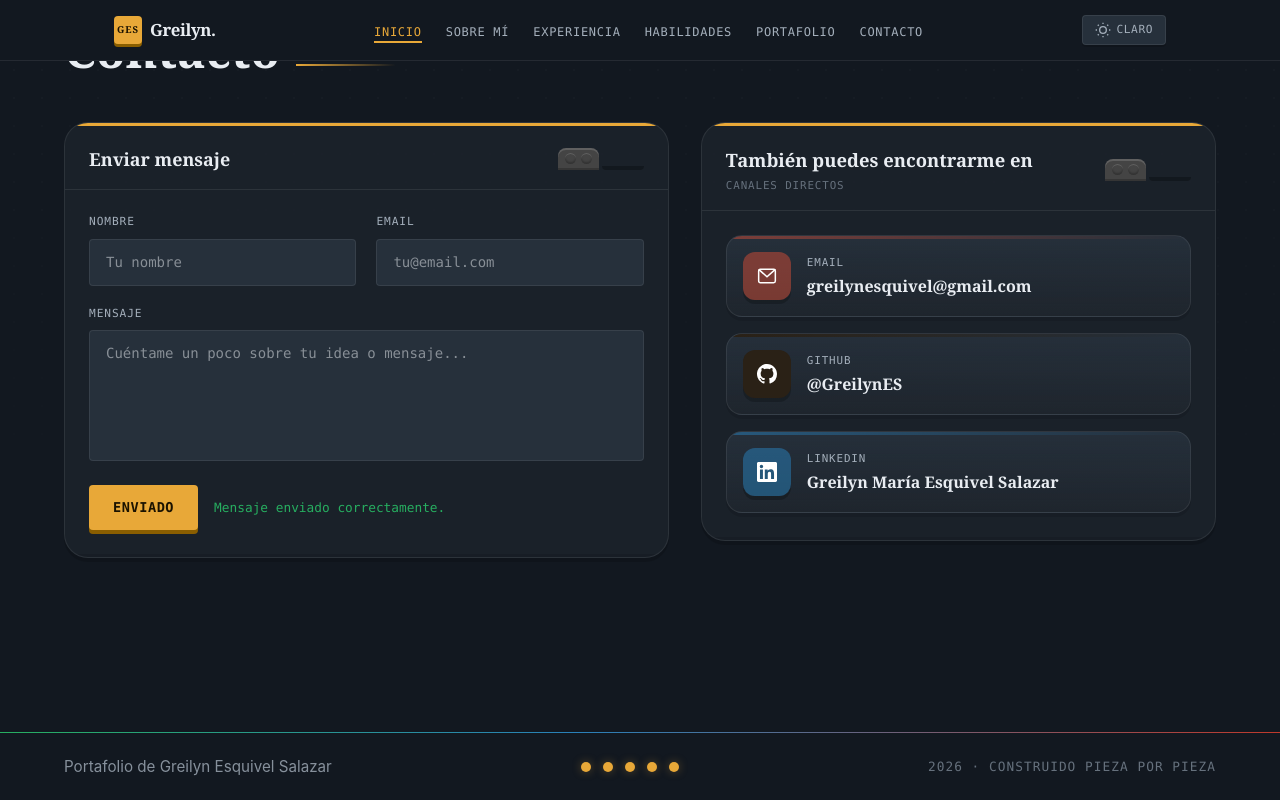
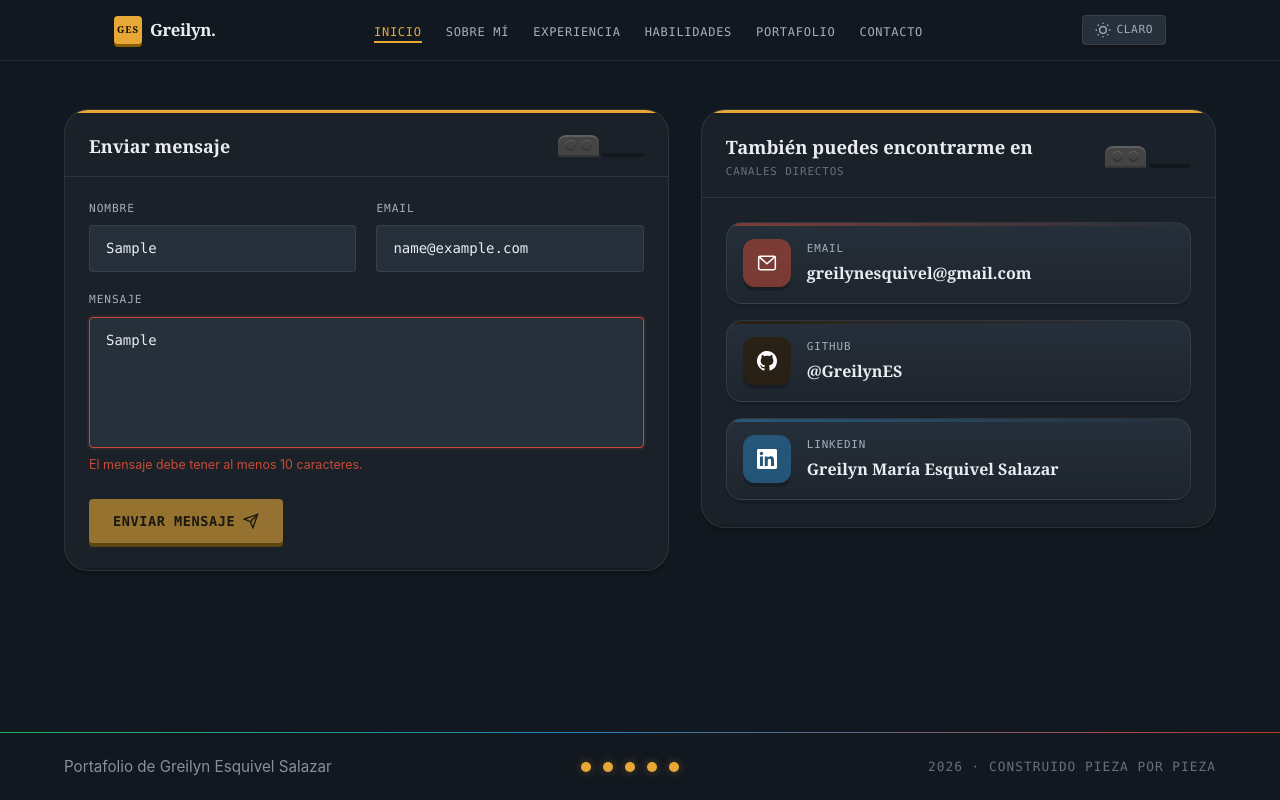
Before and after one commit to GreilynES/MyPortfolio, a React (Vite) app: page / in a window 1280 px wide. Both pictures are taken after typing "Sample", "name@example.com", "Sample" into the empty fields and a click on the button "ENVIAR MENSAJE". Shown: the part 4336-5136 px from the top of the page. Built offline with nearby package versions, Linux system fonts and the light colour scheme.

Commit message:
validacion

```diff
--- a/package.json
+++ b/package.json
@@ -11,8 +11,10 @@
   },
   "dependencies": {
     "@tailwindcss/vite": "^4.2.1",
+    "@tanstack/react-form": "^1.28.4",
     "react": "^19.2.0",
-    "react-dom": "^19.2.0"
+    "react-dom": "^19.2.0",
+    "zod": "^4.3.6"
   },
   "devDependencies": {
     "@eslint/js": "^9.39.1",
--- a/src/modules/cv/components/Contact/ContactSection.tsx
+++ b/src/modules/cv/components/Contact/ContactSection.tsx
@@ -1,6 +1,29 @@
 import { useState } from "react";
 import SectionLayout from "../../../../shared/components/layout/SectionLayout";
 import { profile } from "../../data/profile";
+import { useForm } from "@tanstack/react-form";
+import { z } from "zod";
+
+/* ── Schema Zod ──────────────────────────────────────────────── */
+const contactSchema = z.object({
+  name: z
+    .string()
+    .trim()
+    .min(1, "El nombre es obligatorio.")
+    .min(2, "El nombre debe tener al menos 2 caracteres.")
+    .max(80, "El nombre no puede superar 80 caracteres."),
+  email: z
+    .string()
+    .trim()
+    .min(1, "El email es obligatorio.")
+    .email("Ingresa un correo válido."),
+  message: z
+    .string()
+    .trim()
+    .min(1, "El mensaje es obligatorio.")
+    .min(10, "El mensaje debe tener al menos 10 caracteres.")
+    .max(800, "El mensaje no puede superar 800 caracteres."),
+});
 
 /* ── Íconos ───────────────────────────────────────────────────── */
 function IconMail() {
@@ -36,7 +59,6 @@ function IconLinkedin() {
     </svg>
   );
 }
-
 
 /* ── Bloque mini LEGO ─────────────────────────────────────────── */
 function MiniBrick({ color }: { color: string }) {
@@ -138,27 +160,76 @@ function ContactItem({
   );
 }
 
+/* ── Utilidad ─────────────────────────────────────────────────── */
+function getFieldError(meta: {
+  isTouched?: boolean;
+  errors?: unknown[];
+}) {
+  if (!meta.isTouched || !meta.errors?.length) return null;
+  const first = meta.errors[0];
+  return typeof first === "string" ? first : "Campo inválido.";
+}
+
 /* ── Componente principal ─────────────────────────────────────── */
 export default function ContactSection() {
-  const [formData, setFormData] = useState({ name: "", email: "", message: "" });
   const [status, setStatus] = useState<"idle" | "sending" | "sent" | "error">("idle");
-
-  const handleSubmit = (e: React.FormEvent) => {
-    e.preventDefault();
-    setStatus("sending");
-    setTimeout(() => {
-      setStatus("sent");
-      setFormData({ name: "", email: "", message: "" });
-    }, 1500);
-  };
 
   const emailSocial = profile.socials.find((s) => s.platform === "email");
   const githubSocial = profile.socials.find((s) => s.platform === "github");
   const linkedinSocial = profile.socials.find((s) => s.platform === "linkedin");
 
+  const form = useForm({
+    defaultValues: {
+      name: "",
+      email: "",
+      message: "",
+    },
+    validators: {
+      onSubmit: ({ value }) => {
+        const result = contactSchema.safeParse(value);
+        if (result.success) return undefined;
+
+        const fieldErrors = result.error.flatten().fieldErrors;
+        return {
+          fields: {
+            name: fieldErrors.name?.[0],
+            email: fieldErrors.email?.[0],
+            message: fieldErrors.message?.[0],
+          },
+        };
+      },
+    },
+    onSubmit: async ({ value }) => {
+      try {
+        setStatus("sending");
+
+        const subject = encodeURIComponent(
+          `Mensaje desde el portafolio de ${value.name}`
+        );
+
+        const body = encodeURIComponent(
+    `Nombre: ${value.name}
+    Email: ${value.email}
+
+    Mensaje:
+    ${value.message}`
+        );
+
+        const mailtoLink = `mailto:greilynesquivel@gmail.com?subject=${subject}&body=${body}`;
+
+        window.location.href = mailtoLink;
+
+        form.reset();
+        setStatus("sent");
+      } catch (error) {
+        console.error(error);
+        setStatus("error");
+      }
+    },
+  });
+
   return (
     <SectionLayout id="contact">
-      {/* Encabezado */}
       <div className="mb-12">
         <div className="flex items-end gap-4">
           <h2
@@ -173,7 +244,6 @@ export default function ContactSection() {
             aria-hidden="true"
           />
         </div>
-
       </div>
 
       <div className="grid grid-cols-1 gap-8 lg:grid-cols-[1.08fr_0.92fr]">
@@ -201,89 +271,206 @@ export default function ContactSection() {
             <MiniBrick color="#444444" />
           </div>
 
-          <form onSubmit={handleSubmit} className="p-6 flex flex-col gap-5">
+          <form
+            onSubmit={(e) => {
+              e.preventDefault();
+              e.stopPropagation();
+              form.handleSubmit();
+            }}
+            className="p-6 flex flex-col gap-5"
+            noValidate
+          >
             <div className="grid grid-cols-1 gap-5 sm:grid-cols-2">
+              <form.Field
+                name="name"
+                validators={{
+                  onChange: ({ value }) => {
+                    const result = contactSchema.shape.name.safeParse(value);
+                    return result.success ? undefined : result.error.issues[0]?.message;
+                  },
+                  onBlur: ({ value }) => {
+                    const result = contactSchema.shape.name.safeParse(value);
+                    return result.success ? undefined : result.error.issues[0]?.message;
+                  },
+                }}
+              >
+                {(field) => {
+                  const error = getFieldError(field.state.meta);
+
+                  return (
                     <div className="flex flex-col gap-2">
                       <label
-                  htmlFor="name"
+                        htmlFor={field.name}
                         className="font-mono text-[0.7rem] tracking-[0.08em] uppercase"
                         style={{ color: "var(--text-muted)" }}
                       >
                         Nombre
                       </label>
+
                       <input
                         type="text"
-                  id="name"
-                  value={formData.name}
-                  onChange={(e) => setFormData({ ...formData, name: e.target.value })}
-                  required
-                  className="w-full rounded px-4 py-3 font-mono text-[0.875rem] outline-none transition-all duration-200 focus:ring-2 focus:ring-[#e8a838]"
+                        id={field.name}
+                        name={field.name}
+                        value={field.state.value}
+                        onChange={(e) => field.handleChange(e.target.value)}
+                        onBlur={field.handleBlur}
+                        className="w-full rounded px-4 py-3 font-mono text-[0.875rem] outline-none transition-all duration-200"
                         style={{
                           background: "var(--bg-elevated)",
-                    border: "1px solid var(--border)",
+                          border: `1px solid ${error ? "#c94b37" : "var(--border)"}`,
                           color: "var(--text-primary)",
+                          boxShadow: error ? "0 0 0 2px rgba(201,75,55,0.12)" : "none",
                         }}
                         placeholder="Tu nombre"
+                        aria-invalid={!!error}
+                        aria-describedby={error ? `${field.name}-error` : undefined}
                       />
+
+                      {error && (
+                        <p
+                          id={`${field.name}-error`}
+                          className="text-[0.78rem]"
+                          style={{ color: "#c94b37" }}
+                        >
+                          {error}
+                        </p>
+                      )}
                     </div>
+                  );
+                }}
+              </form.Field>
 
+              <form.Field
+                name="email"
+                validators={{
+                  onChange: ({ value }) => {
+                    const result = contactSchema.shape.email.safeParse(value);
+                    return result.success ? undefined : result.error.issues[0]?.message;
+                  },
+                  onBlur: ({ value }) => {
+                    const result = contactSchema.shape.email.safeParse(value);
+                    return result.success ? undefined : result.error.issues[0]?.message;
+                  },
+                }}
+              >
+                {(field) => {
+                  const error = getFieldError(field.state.meta);
+
+                  return (
                     <div className="flex flex-col gap-2">
                       <label
-                  htmlFor="email"
+                        htmlFor={field.name}
                         className="font-mono text-[0.7rem] tracking-[0.08em] uppercase"
                         style={{ color: "var(--text-muted)" }}
                       >
                         Email
                       </label>
+
                       <input
                         type="email"
-                  id="email"
-                  value={formData.email}
-                  onChange={(e) => setFormData({ ...formData, email: e.target.value })}
-                  required
-                  className="w-full rounded px-4 py-3 font-mono text-[0.875rem] outline-none transition-all duration-200 focus:ring-2 focus:ring-[#e8a838]"
+                        id={field.name}
+                        name={field.name}
+                        value={field.state.value}
+                        onChange={(e) => field.handleChange(e.target.value)}
+                        onBlur={field.handleBlur}
+                        className="w-full rounded px-4 py-3 font-mono text-[0.875rem] outline-none transition-all duration-200"
                         style={{
                           background: "var(--bg-elevated)",
-                    border: "1px solid var(--border)",
+                          border: `1px solid ${error ? "#c94b37" : "var(--border)"}`,
                           color: "var(--text-primary)",
+                          boxShadow: error ? "0 0 0 2px rgba(201,75,55,0.12)" : "none",
                         }}
                         placeholder="tu@email.com"
+                        aria-invalid={!!error}
+                        aria-describedby={error ? `${field.name}-error` : undefined}
                       />
+
+                      {error && (
+                        <p
+                          id={`${field.name}-error`}
+                          className="text-[0.78rem]"
+                          style={{ color: "#c94b37" }}
+                        >
+                          {error}
+                        </p>
+                      )}
                     </div>
+                  );
+                }}
+              </form.Field>
             </div>
 
+            <form.Field
+              name="message"
+              validators={{
+                onChange: ({ value }) => {
+                  const result = contactSchema.shape.message.safeParse(value);
+                  return result.success ? undefined : result.error.issues[0]?.message;
+                },
+                onBlur: ({ value }) => {
+                  const result = contactSchema.shape.message.safeParse(value);
+                  return result.success ? undefined : result.error.issues[0]?.message;
+                },
+              }}
+            >
+              {(field) => {
+                const error = getFieldError(field.state.meta);
+
+                return (
                   <div className="flex flex-col gap-2">
                     <label
-                htmlFor="message"
+                      htmlFor={field.name}
                       className="font-mono text-[0.7rem] tracking-[0.08em] uppercase"
                       style={{ color: "var(--text-muted)" }}
                     >
                       Mensaje
                     </label>
+
                     <textarea
-                id="message"
-                value={formData.message}
-                onChange={(e) => setFormData({ ...formData, message: e.target.value })}
-                required
+                      id={field.name}
+                      name={field.name}
+                      value={field.state.value}
+                      onChange={(e) => field.handleChange(e.target.value)}
+                      onBlur={field.handleBlur}
                       rows={5}
-                className="w-full resize-none rounded px-4 py-3 font-mono text-[0.875rem] outline-none transition-all duration-200 focus:ring-2 focus:ring-[#e8a838]"
+                      className="w-full resize-none rounded px-4 py-3 font-mono text-[0.875rem] outline-none transition-all duration-200"
                       style={{
                         background: "var(--bg-elevated)",
-                  border: "1px solid var(--border)",
+                        border: `1px solid ${error ? "#c94b37" : "var(--border)"}`,
                         color: "var(--text-primary)",
+                        boxShadow: error ? "0 0 0 2px rgba(201,75,55,0.12)" : "none",
                       }}
                       placeholder="Cuéntame un poco sobre tu idea o mensaje..."
+                      aria-invalid={!!error}
+                      aria-describedby={error ? `${field.name}-error` : undefined}
                     />
+
+                    {error && (
+                      <p
+                        id={`${field.name}-error`}
+                        className="text-[0.78rem]"
+                        style={{ color: "#c94b37" }}
+                      >
+                        {error}
+                      </p>
+                    )}
                   </div>
+                );
+              }}
+            </form.Field>
 
             <div className="flex flex-wrap items-center gap-4 pt-1">
+              <form.Subscribe
+                selector={(state) => [state.canSubmit, state.isSubmitting] as const}
+              >
+                {([canSubmit, isSubmitting]) => (
                   <button
                     type="submit"
-                disabled={status === "sending"}
+                    disabled={!canSubmit || isSubmitting || status === "sending"}
                     className="inline-flex items-center justify-center gap-2 rounded px-6 py-3 font-mono text-[0.85rem] font-bold uppercase tracking-[0.04em] text-[#1a1200] transition-all duration-150 hover:-translate-y-[2px] active:translate-y-[2px] disabled:opacity-60"
                     style={{ background: "#e8a838", boxShadow: "0 4px 0 #8a5e00" }}
                   >
-                {status === "sending" ? (
+                    {status === "sending" || isSubmitting ? (
                       "Enviando..."
                     ) : status === "sent" ? (
                       "Enviado"
@@ -294,10 +481,18 @@ export default function ContactSection() {
                       </>
                     )}
                   </button>
+                )}
+              </form.Subscribe>
 
               {status === "sent" && (
                 <p className="font-mono text-[0.8rem]" style={{ color: "#27ae60" }}>
                   Mensaje enviado correctamente.
+                </p>
+              )}
+
+              {status === "error" && (
+                <p className="font-mono text-[0.8rem]" style={{ color: "#c94b37" }}>
+                  No se pudo enviar el mensaje.
                 </p>
               )}
             </div>
```
Also changed, not shown: 1 other file (tests, documents, lock files or other folders). Lines whose indentation alone changed are shown as unchanged.
